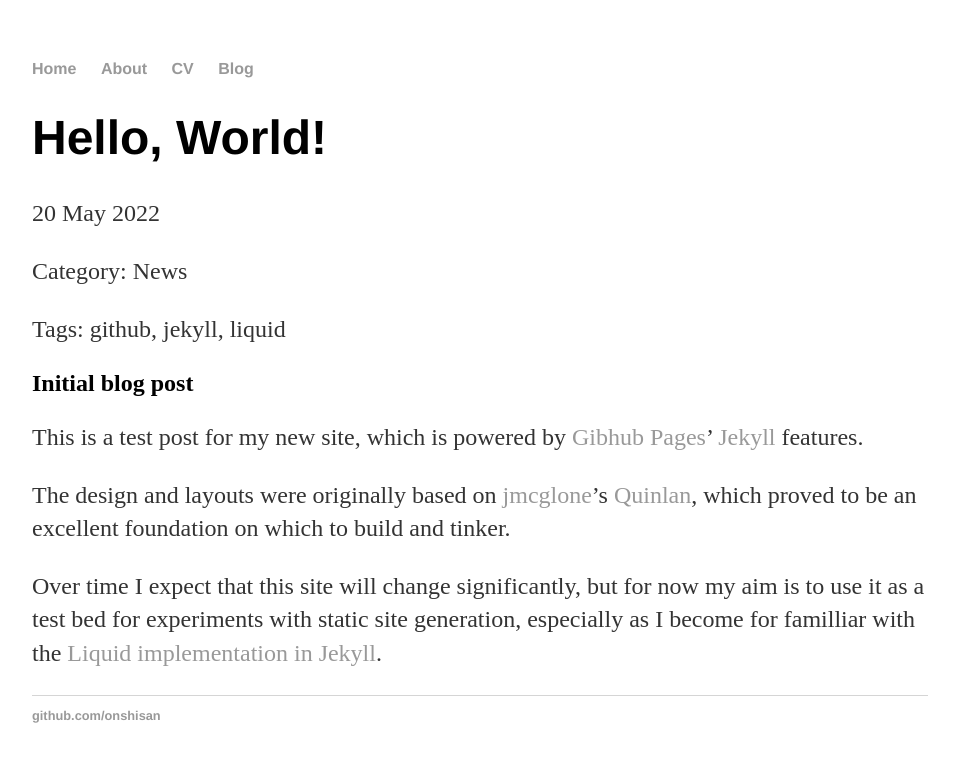
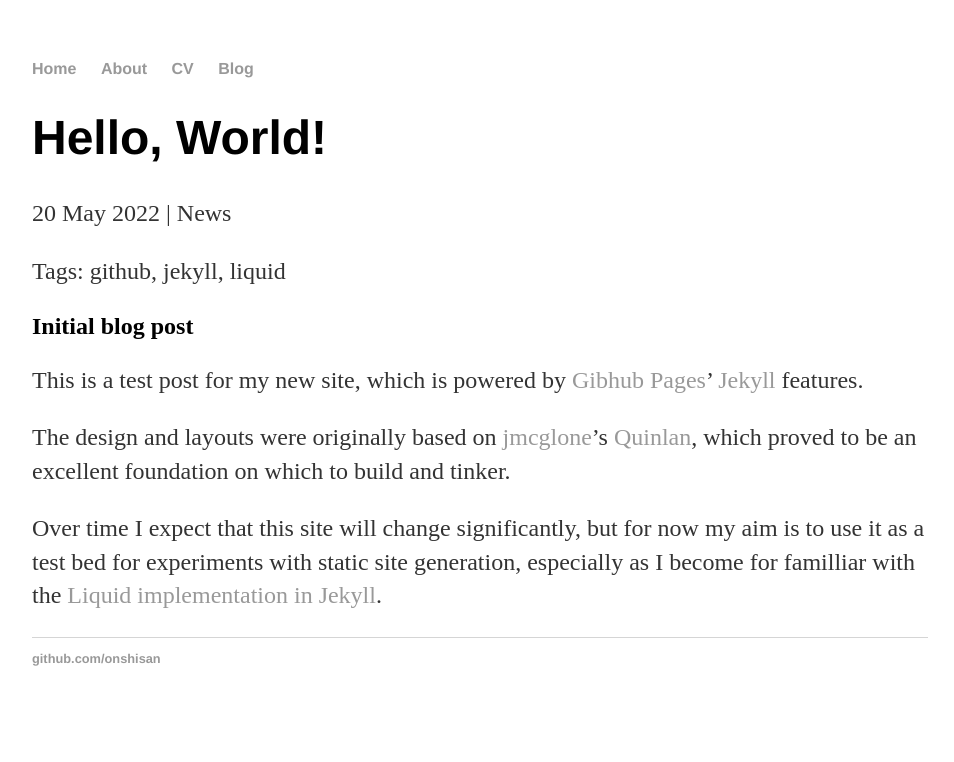
Before and after one commit to onshisan/onshisan.github.io, a Jekyll site: the page built from _posts/2022-05-20-Hello-World.md, in a window 1280 px wide. Shown: the top 762 px of the page, without its empty margins (160-1114 px from the left). Built offline with Jekyll 4.4.1, drawn with Linux system fonts in a browser that asks for light colours.

Commit message:
Update post.html
Move categories up to the dateline.

```diff
--- a/_layouts/post.html
+++ b/_layouts/post.html
@@ -2,8 +2,7 @@
 layout: default
 ---
 <h1>{{ page.title }}</h1>
-<p class="meta">{{ page.date | date_to_string }}</p>
-<p class="meta">Category: {{ page.categories | sort_natural | join: ", " | default: "Uncategorized" }}</p>
+<p class="meta">{{ page.date | date_to_string }} | {{ page.categories | sort_natural | join: ", " | default: "Uncategorized" }}</p>
 <p class="meta">Tags: {{ page.tags | sort_natural | join: ", " | default: "None"}}</p>
 <h2>{{ page.summary }}</h2>
 <div class="post">
```
